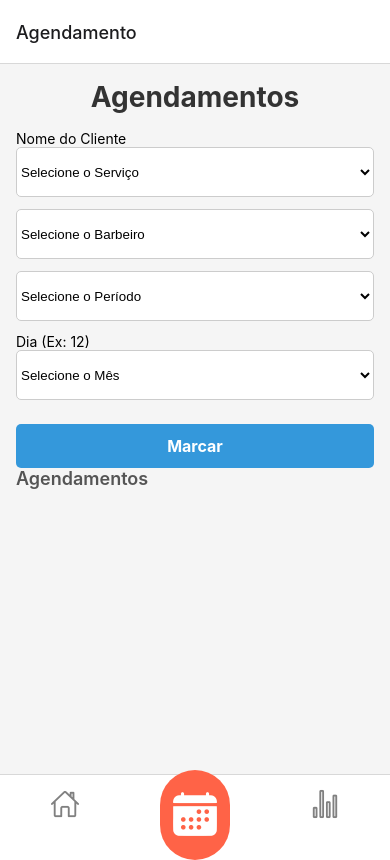
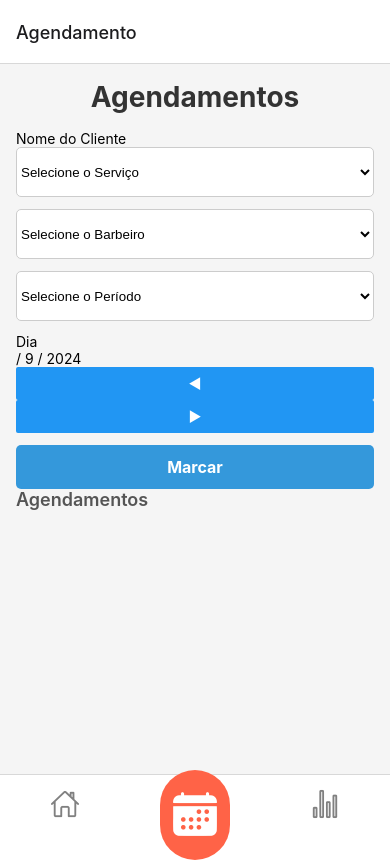
Before and after one commit to vtenorio309/Barbearia_CARVALHO, a React Native app in the folder BarbeariaCarvalho/: screen / in a window 390 px wide. Built offline with nearby package versions, Linux system fonts and the light colour scheme.

Commit message:
Update App.js

```diff
--- a/BarbeariaCarvalho/App.js
+++ b/BarbeariaCarvalho/App.js
@@ -400,7 +400,16 @@ function UserHomeScreen() {
   const [barbersList, setBarbersList] = useState([]);
   const [periods, setPeriods] = useState(['Manhã', 'Tarde', 'Noite']);
   const [day, setDay] = useState('');
-  const [month, setMonth] = useState('');
+  const [month, setMonth] = useState(new Date().getMonth() + 1); // Mês atual
+  const [year, setYear] = useState(new Date().getFullYear()); // Ano atual
+
+  useEffect(() => {
+    // Limita o número de dias com base no mês e ano selecionados
+    const maxDays = daysInMonth(month, year);
+    if (day > maxDays) {
+      setDay(maxDays.toString()); // Ajusta o dia automaticamente
+    }
+  }, [month, year, day]);
 
   useEffect(() => {
     const loadData = async () => {
@@ -408,18 +417,64 @@ function UserHomeScreen() {
         const services = await AsyncStorage.getItem('services');
         const barbers = await AsyncStorage.getItem('barbers');
         const hours = await AsyncStorage.getItem('workingHours');
+
         if (services) setServicesList(JSON.parse(services));
         if (barbers) setBarbersList(JSON.parse(barbers));
         if (hours) {
           const { morning, afternoon, evening } = JSON.parse(hours);
-          setPeriods([`Manhã: ${morning}`, `Tarde: ${afternoon}`, `Noite: ${evening}`]);
+          setPeriods([
+            { label: 'Manhã', start: morning.start, end: morning.end },
+            { label: 'Tarde', start: afternoon.start, end: afternoon.end },
+            { label: 'Noite', start: evening.start, end: evening.end },
+          ]);
+        }
+        if (services) {
+          setServicesList(JSON.parse(services));
+        }
+
+        if (barbers) {
+          setBarbersList(JSON.parse(barbers));
+        }
+
+        if (hours) {
+          const { morning, afternoon, evening } = JSON.parse(hours);
+          setPeriods([
+            { label: 'Manhã', start: morning.start, end: morning.end },
+            { label: 'Tarde', start: afternoon.start, end: afternoon.end },
+            { label: 'Noite', start: evening.start, end: evening.end },
+          ]);
         }
       } catch (e) {
         console.error("Erro ao carregar dados", e);
       }
     };
+
     loadData();
   }, []);
+
+  const daysInMonth = (month, year) => {
+    return new Date(year, month, 0).getDate(); // Retorna o número de dias no mês
+  };
+
+  const handleNextMonth = () => {
+    setMonth((prevMonth) => {
+      if (prevMonth === 12) {
+        setYear(year + 1); // Incrementa o ano quando passar de dezembro
+        return 1; // Vai para janeiro
+      }
+      return prevMonth + 1;
+    });
+  };
+
+  const handlePreviousMonth = () => {
+    setMonth((prevMonth) => {
+      if (prevMonth === 1) {
+        setYear(year - 1); // Decrementa o ano quando passar de janeiro
+        return 12; // Vai para dezembro
+      }
+      return prevMonth - 1;
+    });
+  };
 
   const calculateNextAvailableTime = (lastTime, duration) => {
     const [hours, minutes] = lastTime.split(':').map(Number);
@@ -441,10 +496,12 @@ function UserHomeScreen() {
 
       // Define os horários de início e fim para o período selecionado
       const periodHours = {
-        'Manhã': periods[0].split(': ')[1],
-        'Tarde': periods[1].split(': ')[1],
-        'Noite': periods[2].split(': ')[1],
+        'Manhã': `${periods[0]?.start}-${periods[0]?.end}`,
+        'Tarde': `${periods[1]?.start}-${periods[1]?.end}`,
+        'Noite': `${periods[2]?.start}-${periods[2]?.end}`,
       };
+      console.log(periods); // Verifique como os períodos estão sendo formatados
+
 
       const [start, end] = periodHours[selectedPeriod].split('-');
       let nextAvailableTime = start;
@@ -481,6 +538,12 @@ function UserHomeScreen() {
       setSelectedPeriod('');
       setDay('');
       setMonth('');
+    } else {
+      alert("Por favor, preencha todos os campos antes de marcar.");
+    }
+    if (clientName && selectedService && selectedBarber && selectedPeriod && day && month) {
+      const appointmentDate = `${day}/${month}/${year}`;
+      // A lógica do agendamento continua aqui...
     } else {
       alert("Por favor, preencha todos os campos antes de marcar.");
     }
@@ -575,30 +638,31 @@ function UserHomeScreen() {
       >
         <Picker.Item label="Selecione o Período" value="" />
         {periods.map((period, index) => (
-          <Picker.Item key={index} label={period} value={period} />
+          <Picker.Item
+            key={index}
+            label={`${period.label}: ${period.start} - ${period.end}`}
+            value={period.label}
+          />
         ))}
       </Picker>
 
-      <TextInput
-        style={styles.input}
-        placeholder="Dia (Ex: 12)"
-        keyboardType="numeric"
-        value={day}
-        onChangeText={setDay}
-      />
 
-      <Picker
-        selectedValue={month}
-        style={styles.picker}
-        onValueChange={(itemValue) => setMonth(itemValue)}
-      >
-        <Picker.Item label="Selecione o Mês" value="" />
-        <Picker.Item label="Janeiro" value="1" />
-        <Picker.Item label="Fevereiro" value="2" />
-        <Picker.Item label="Março" value="3" />
-        <Picker.Item label="Abril" value="4" />
-        {/* Adicionar mais meses */}
-      </Picker>
+      <View style={styles.datePickerContainer}>
+        <TextInput
+          style={styles.input}
+          placeholder="Dia"
+          keyboardType="numeric"
+          value={day}
+          onChangeText={(value) => setDay(value)}
+          maxLength={2}
+        />
+        <Text style={styles.dateText}>{`/ ${month} / ${year}`}</Text>
+
+        <View style={styles.monthNav}>
+          <Button title="◄" onPress={handlePreviousMonth} />
+          <Button title="►" onPress={handleNextMonth} />
+        </View>
+      </View>
 
       <TouchableOpacity style={styles.button} onPress={handleSchedule}>
         <Text style={styles.buttonText}>Marcar</Text>
```
